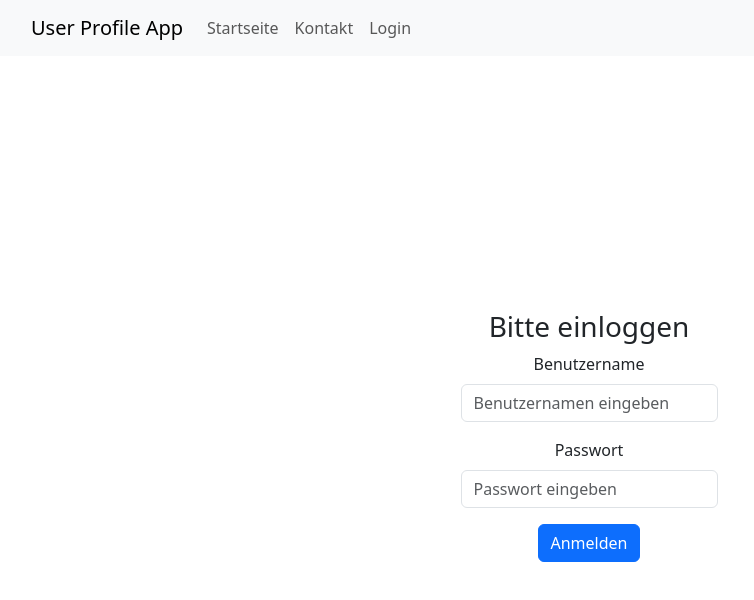
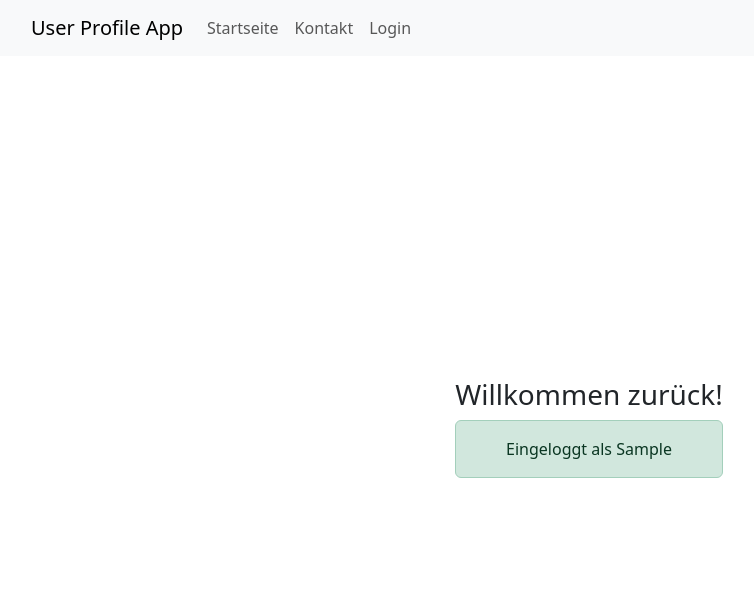
Before and after one commit to FI-38/user-profile-app-scheidhuber, a React (Vite) app: page /login in a window 1280 px wide. Both pictures are taken after typing "Sample", "Sample123" into the empty fields and a click on the button "Anmelden". Shown: the top 600 px of the page, without its empty margins (51-805 px from the left). Built offline with nearby package versions, Linux system fonts and the light colour scheme.

Commit message:
Setup fake login with reactive Vars.

```diff
--- a/src/components/Login.jsx
+++ b/src/components/Login.jsx
@@ -1,7 +1,10 @@
 // src/components/Login.jsx
-import { Form, Button } from 'react-bootstrap';
+import { useState } from 'react';
+import { Form, Button, Alert } from 'react-bootstrap';
 
 function Login() {
+  const [isLoggedIn, setIsLoggedIn] = useState(false);
+  const [message, setMessage] = useState('');
 
   const handleSubmit = (e) => {
     e.preventDefault();
@@ -10,12 +13,19 @@ function Login() {
     e.target.reset(); // Formular zurücksetzen
     console.log(username);
     console.log(password);
+
+    setMessage(`Eingeloggt als ${username}`);
+    setIsLoggedIn(true);
   };
 
   return (
     <div className="mt-4">
-      <h3>Bitte einloggen</h3>
-      <Form onSubmit={handleSubmit}>
+
+      <h3>{isLoggedIn ? 'Willkommen zurück!' : 'Bitte einloggen'}</h3>
+
+      { message && <Alert variant="success">{message}</Alert> }
+
+      {!isLoggedIn && (<Form onSubmit={handleSubmit}>
         <Form.Group className="mb-3">
           <Form.Label>Benutzername</Form.Label>
           <Form.Control
@@ -37,7 +47,8 @@ function Login() {
         <Button variant="primary" type="submit">
           Anmelden
         </Button>
-      </Form>
+      </Form>)
+      }
     </div>
   );
 }
```
